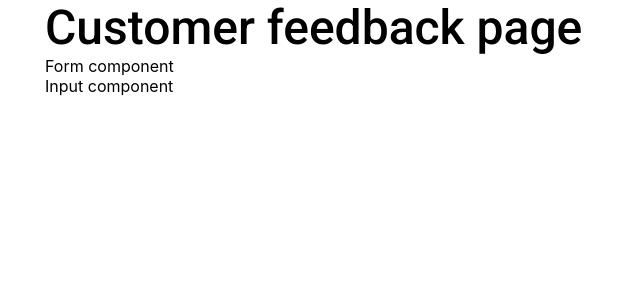
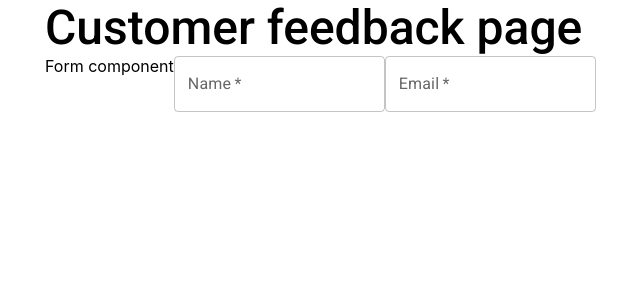
Before and after one commit to jbellmont/customer-feedback-page, a React (Vite) app: page / in a window 1280 px wide. Shown: the top 300 px of the page, without its empty margins (19-659 px from the left). Built offline with nearby package versions, Linux system fonts and the light colour scheme.

Commit message:
Build Input component, and extend Form component

```diff
--- a/src/features/customer-review/components/Form.tsx
+++ b/src/features/customer-review/components/Form.tsx
@@ -1,10 +1,28 @@
+import {useState} from 'react';
+
 import Input from './Input';
 
 const Form = () => {
+  const [nameValue, setNameValue] = useState('');
+  const [emailValue, setEmailValue] = useState('');
+
   return (
     <form>
       Form component
-      <Input />
+      <Input
+        errorText={'Please provide a name'}
+        label="Name"
+        setValue={setNameValue}
+        type="text"
+        value={nameValue}
+      />
+      <Input
+        errorText={'Please provide a properly formatted email address'}
+        label="Email"
+        setValue={setEmailValue}
+        type="email"
+        value={emailValue}
+      />
     </form>
   );
 };
--- a/src/features/customer-review/components/Input.tsx
+++ b/src/features/customer-review/components/Input.tsx
@@ -1,5 +1,64 @@
-const Input = () => {
-  return <div>Input component</div>;
+import {useState} from 'react';
+import {TextField} from '@mui/material';
+
+const EMAIL_REGEX =
+  /^(([^<>()\[\]\\.,;:\s@"]+(\.[^<>()\[\]\\.,;:\s@"]+)*)|(".+"))@((\[[0-9]{1,3}\.[0-9]{1,3}\.[0-9]{1,3}\.[0-9]{1,3}])|(([a-zA-Z\-0-9]+\.)+[a-zA-Z]{2,}))$/;
+
+export interface InputProps {
+  errorText: string;
+  label: string;
+  setValue: (value: string) => void;
+  type: 'text' | 'email';
+  value: string;
+}
+
+export const MAX_CHAR_LENGTH = 255;
+
+const Input = ({errorText, setValue, label, type, value}: InputProps) => {
+  const [isValid, setIsValid] = useState(true);
+
+  const isNameValid = (name: string): boolean => {
+    return name.length > 0 && name.length <= MAX_CHAR_LENGTH;
+  };
+
+  const isEmailValid = (email: string): boolean => {
+    return EMAIL_REGEX.test(email);
+  };
+
+  const validators = {
+    email: isEmailValid,
+    text: isNameValid,
+  };
+
+  const handleOnChange = (event: React.ChangeEvent<HTMLInputElement>) => {
+    const {value} = event.target;
+    setValue(value);
+
+    const isNewValueValid = validators[type](value);
+
+    if (!isValid && isNewValueValid) {
+      setIsValid(true);
+    } else if (isValid && !isNewValueValid) {
+      setIsValid(false);
+    }
+  };
+
+  return (
+    <TextField
+      error={!isValid}
+      helperText={isValid ? null : errorText}
+      id="outlined-basic"
+      inputProps={{
+        maxLength: MAX_CHAR_LENGTH,
+      }}
+      label={label}
+      onChange={handleOnChange}
+      required
+      type={type}
+      value={value}
+      variant="outlined"
+    />
+  );
 };
 
 export default Input;
```
Also changed, not shown: 1 other file (tests, documents, lock files or other folders).
